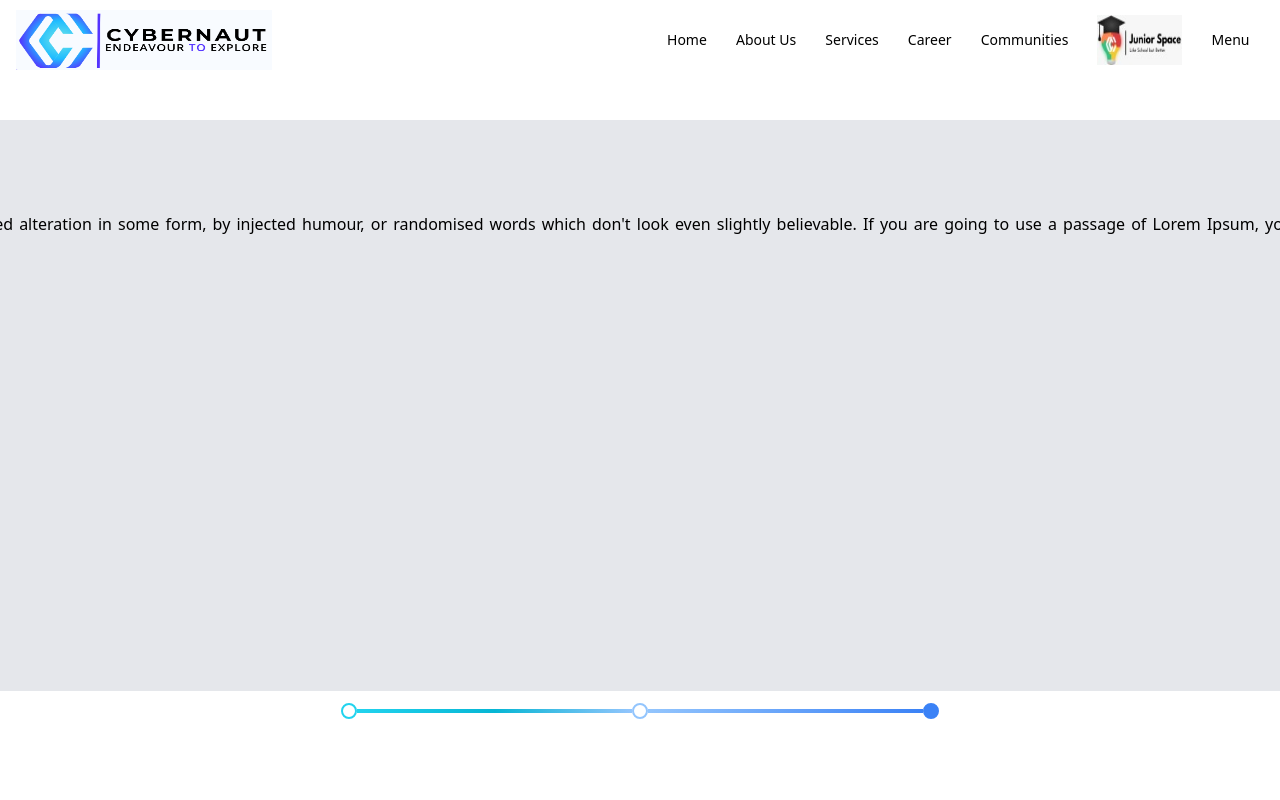
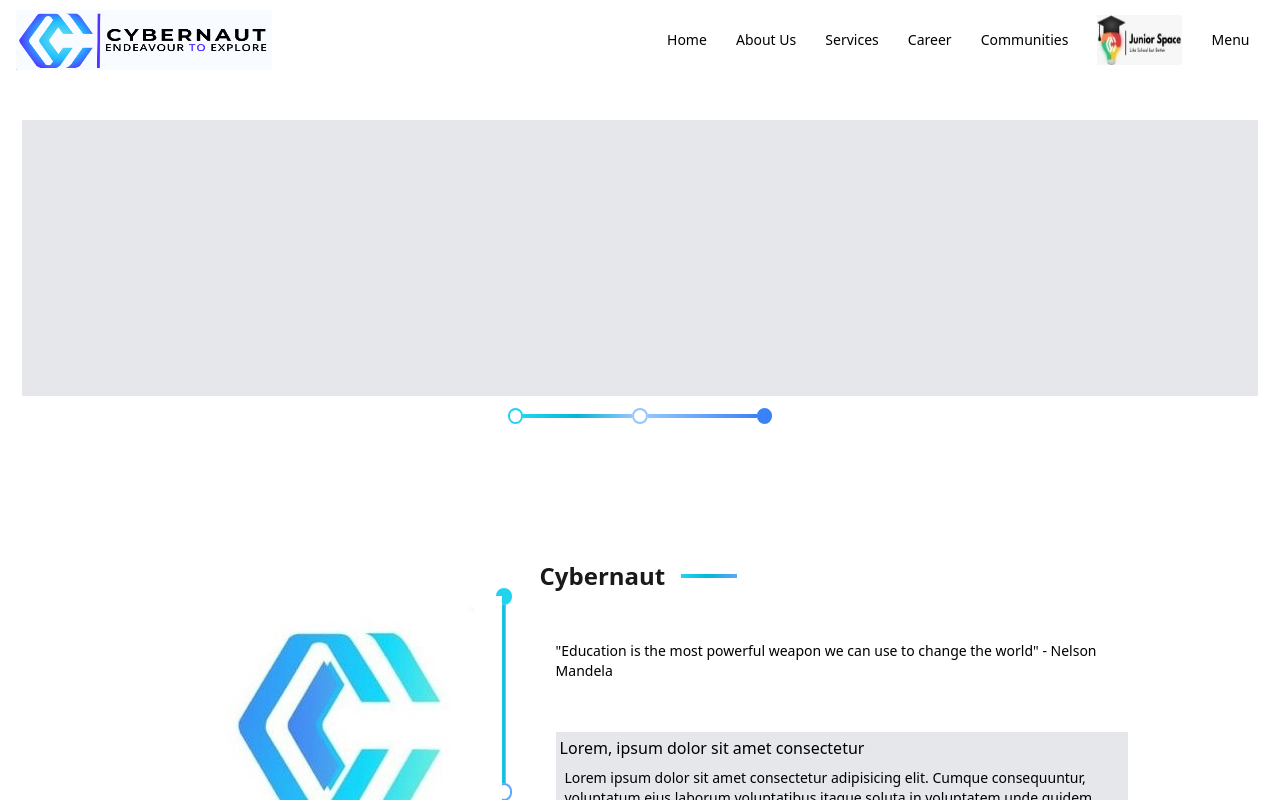
Before and after one commit to Gautham0718/Cybernaut-website, a Next.js app: page / in a window 1280 px wide. Shown: the top 800 px of the page. Built offline with nearby package versions, Linux system fonts and the light colour scheme.

Commit message:
Update NewSlider.tsx

```diff
--- a/components/NewSlider.tsx
+++ b/components/NewSlider.tsx
@@ -62,43 +62,8 @@ const NewSlider: React.FC = () => {
         </div>
         <div className="lg:h-[70%] bg-gray-200  m-10">
           <div className="flex flex-row align-middle items-center ml-20">
-          <div className="text-justify gap-y-4 mt-12">
-          <div className="flex items-center gap-x-4">
-            <p className=" text-4xl font-bold">TECH COURSES</p>
-            <div className="w-14 h-1 bg-gradient-to-r from-cyan-400 via-cyan-500 to-blue-400"></div>
-          </div>
-          <p className="py-1">
-          There are many variations of passages of Lorem Ipsum available, but the majority have suffered alteration in some form, by injected humour, or randomised words which don't look even slightly believable. If you are going to use a passage of Lorem Ipsum, you need to be sure there isn't anything embarrassing hidden in the middle of text.
-          </p>
-          <div className="flex flex-row py-4 gap-x-4">
-            <p className="border w-28 h-9 text-center border-solid border-gray-400 rounded-2xl font-semibold ">30+ Hours</p>
-            <p className="border w-48 h-9 text-center border-solid border-gray-400 rounded-2xl font-semibold ">Access to study materials</p>
-          </div>
-          <div className="py-1">
-          <p className="border w-64 h-9 text-center border-solid border-gray-400 rounded-2xl font-semibold ">Basic to intermediate coaching</p>
-          </div>
-          <div className="py-1">
-          <p className="border w-24 h-9 border-solid text-center border-gray-400 rounded-2xl font-semibold">Certificate</p>
-          </div>
+
         </div>
-
-
-
-            <div className=" pl-[500px] pr-4">
-            <div className="absolute border-solid border border-gray-400  h-96 w-96 rounded-[500px] origin-top-left mt-[10%]">
-              <AcademicCapIcon className="absolute cursor-pointer py-0 w-12 h-12 border border-solid border-gray-400 rounded-full bg-white text-blue-400 translate-y-20"/>
-              <AtSymbolIcon className="absolute cursor-pointer w-12 h-12 border border-solid border-gray-400 rounded-full bg-white text-blue-400 translate-x-44 -translate-y-4"/>
-              <BellIcon className="absolute cursor-pointer w-12 h-12 border border-solid border-gray-400 rounded-full bg-white text-blue-400 translate-x-[340px] translate-y-20"/>
-              <BookmarkIcon className="w-12 h-12 absolute cursor-pointer border border-solid border-gray-400 rounded-full bg-white text-blue-400 translate-x-[340px] translate-y-64"/>
-              <BriefcaseIcon className="absolute cursor-pointer w-12 h-12 border border-solid border-gray-400 rounded-full bg-white text-blue-400 translate-x-44 translate-y-[360px] "/>
-              <LogoutIcon className="absolute cursor-pointer w-12 h-12 border border-solid border-gray-400 rounded-full bg-white text-blue-400 translate-y-64"/>
-            <div className=" absolute m-16 origin-center justify-center align-middle items-center border border-solid border-white bg-white w-64 h-64 rounded-full">
-              <p id="title" className=" justify-center pt-[25%] align-middle items-center font-bold text-2x1">TECH COURSE</p>
-              <p id="content" className="justify-center pt-2 align-middle items-center text-2x1"></p>
-            </div>
-              </div>
-            </div>
-          </div>
         </div>
       </Carousel>
       <div className="w-[20%] h-6 flex items-center justify-between bg-white">
```
